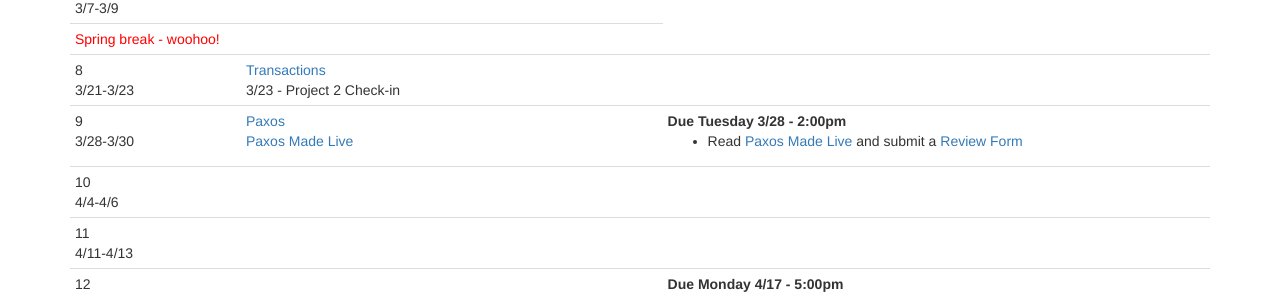
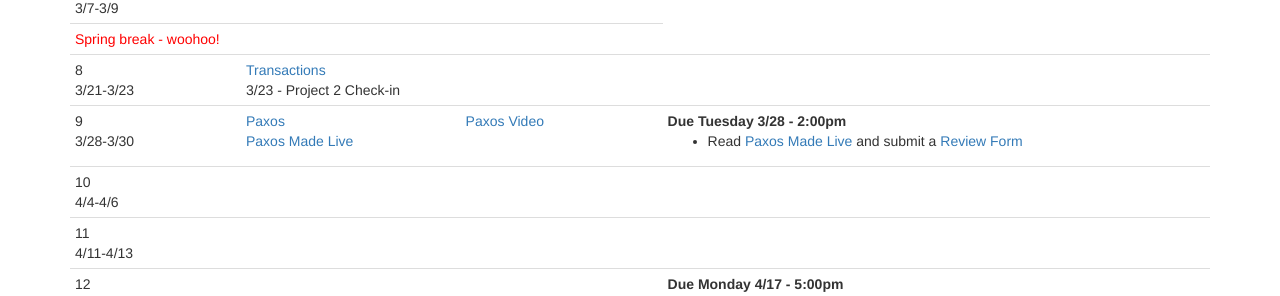
Before and after one commit to CS682-S17/cs682-s17.github.io, a Jekyll site: the page built from schedule.html, in a window 1280 px wide and 1347 px high. Shown: the part 774-1070 px from the top of the window. Built offline with Jekyll 4.4.1, drawn with Linux system fonts in a browser that asks for light colours.

Commit message:
add link to paxos video

```diff
--- a/schedule.html
+++ b/schedule.html
@@ -144,6 +144,7 @@ title: Schedule
 				<a href="https://docs.google.com/presentation/d/1CuRW6TByyEOv36BVxirjTJ0x5q7uJExHLkFSnDJfeJw/edit?usp=sharing">Paxos Made Live</a><br/>
 			</td>
 			<td>
+				<a href="https://www.youtube.com/watch?v=JEpsBg0AO6o">Paxos Video</a><br/>
 			</td>
 			<td>
 				<strong>Due Tuesday 3/28 - 2:00pm</strong>
```
